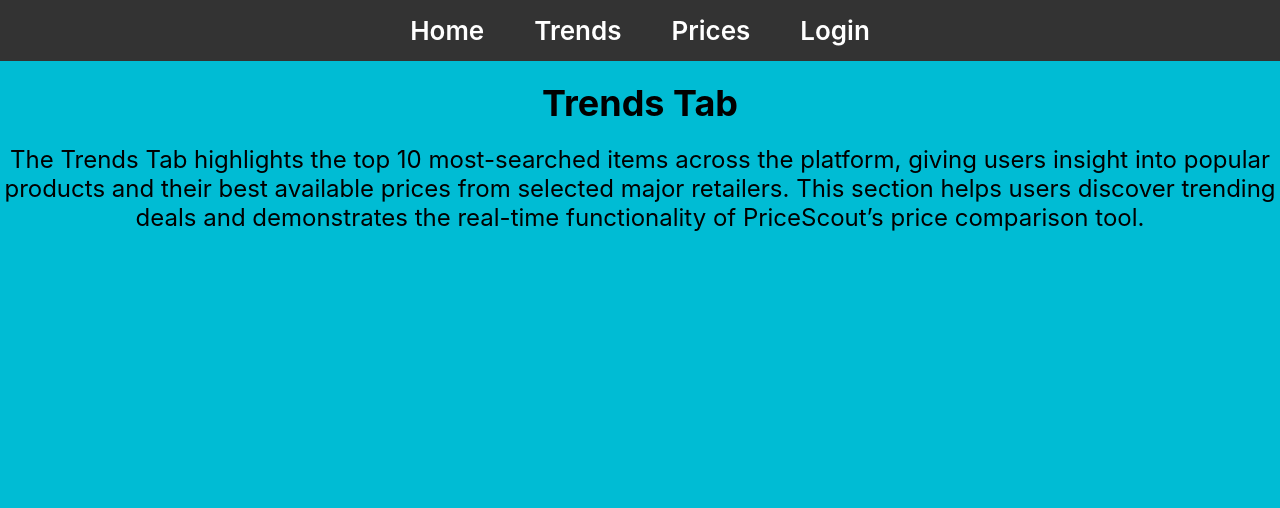
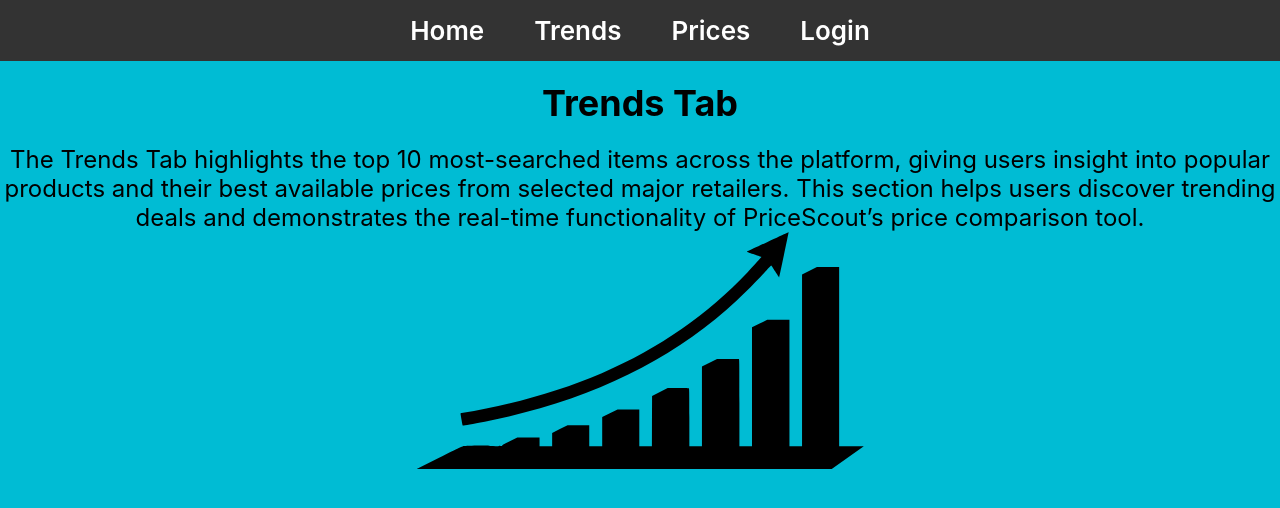
Before and after one commit to Jormungandr72/Cross-Website-Price-Checker, a React (Create React App) app in the folder src/react/: page /trends in a window 1280 px wide. Shown: the top 508 px of the page. Built offline with nearby package versions, Linux system fonts and the light colour scheme; no server answers.

Commit message:
mock image in trends tab

```diff
--- a/src/react/src/components/pages/trends.js
+++ b/src/react/src/components/pages/trends.js
@@ -1,3 +1,5 @@
+import { ReactComponent as Graph } from '../../images/graph.svg';
+
 const Trends = () => {
     return(
         <div>
@@ -8,6 +10,8 @@ const Trends = () => {
                 This section helps users discover trending deals and demonstrates the real-time functionality
                 of PriceScout’s price comparison tool.
             </p>
+
+            <Graph style={ {width: '35%', height: 'auto' }}/>
         </div>
     );
 };
```
Also changed, not shown: src/react/src/images/graph.svg (added).
